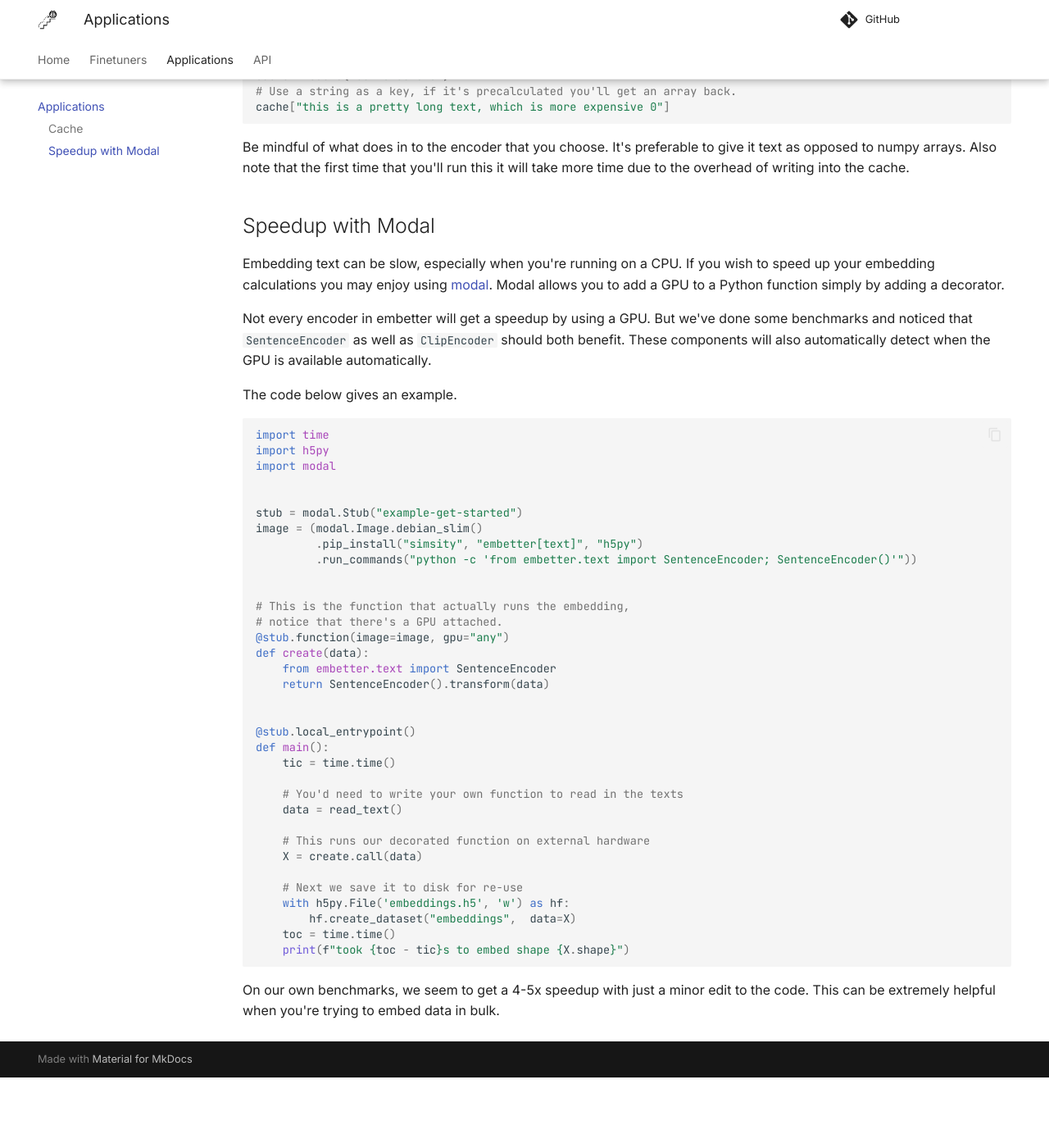
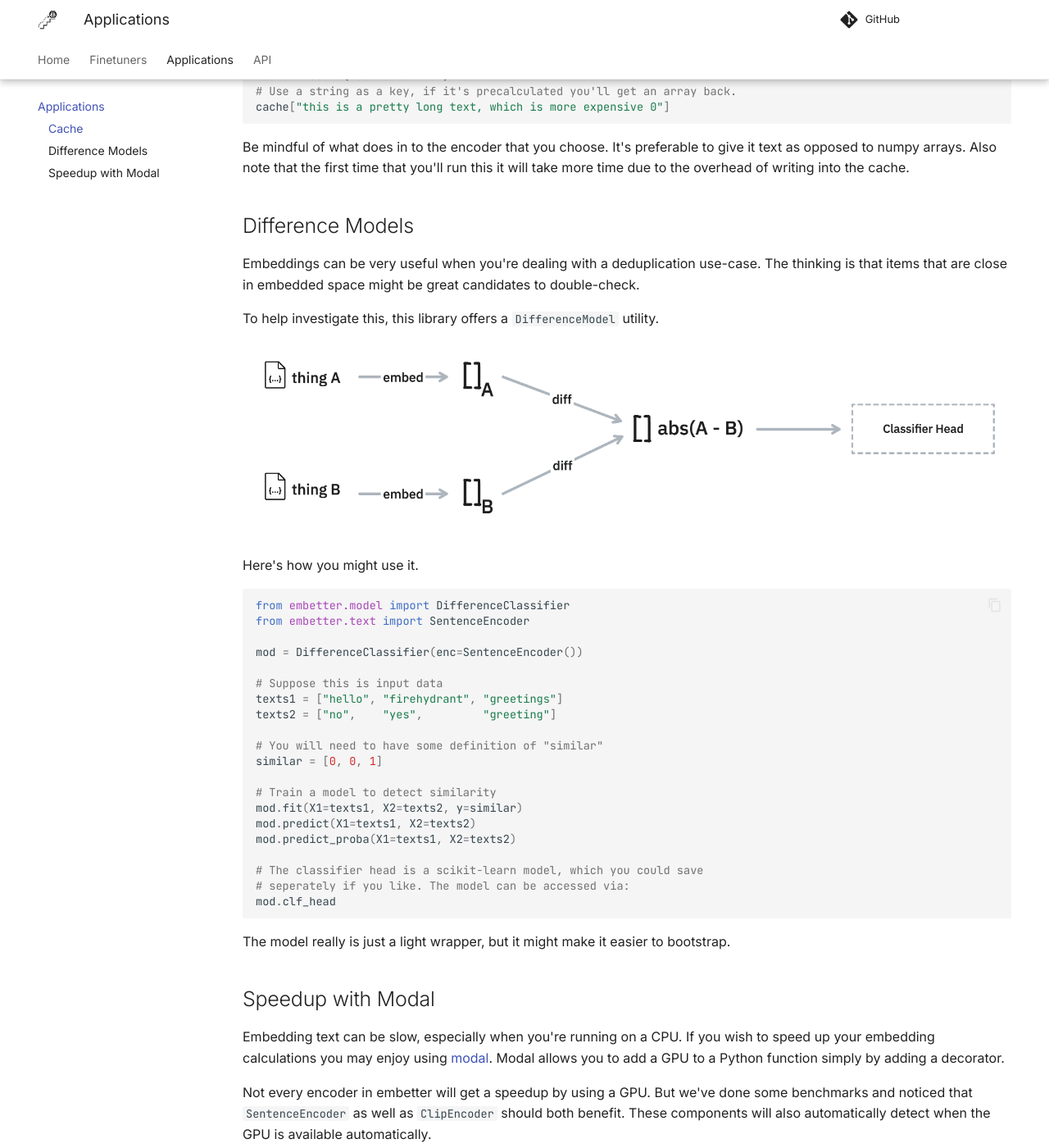
Before and after one commit to koaning/embetter, an MkDocs documentation site: the page built from docs/applications.md, in a window 1280 px wide and 1400 px high, scrolled down 771 px. Shown: the whole window at 82% size. Built offline with MkDocs 1.6.1 and Material for MkDocs 9.7.7, drawn with Linux system fonts in a browser that asks for light colours; comment, search, counter and statistics services are not loaded; before the commit the page ends 2085 px from its top, so only the background shows below that.

Commit message:
added docs

````diff
--- a/docs/applications.md
+++ b/docs/applications.md
@@ -42,6 +42,42 @@ cache["this is a pretty long text, which is more expensive 0"]
 Be mindful of what does in to the encoder that you choose. It's preferable to give it
 text as opposed to numpy arrays. Also note that the first time that you'll run this
 it will take more time due to the overhead of writing into the cache.
+
+## Difference Models
+
+Embeddings can be very useful when you're dealing with a deduplication use-case. The thinking
+is that items that are close in embedded space might be great candidates to double-check.
+
+To help investigate this, this library offers a `DifferenceModel` utility.
+
+![](images/difference-model.png)
+
+Here's how you might use it.
+
+```python
+from embetter.model import DifferenceClassifier
+from embetter.text import SentenceEncoder
+
+mod = DifferenceClassifier(enc=SentenceEncoder())
+
+# Suppose this is input data
+texts1 = ["hello", "firehydrant", "greetings"]
+texts2 = ["no",    "yes",         "greeting"]
+
+# You will need to have some definition of "similar"
+similar = [0, 0, 1]
+
+# Train a model to detect similarity
+mod.fit(X1=texts1, X2=texts2, y=similar)
+mod.predict(X1=texts1, X2=texts2)
+mod.predict_proba(X1=texts1, X2=texts2)
+
+# The classifier head is a scikit-learn model, which you could save
+# seperately if you like. The model can be accessed via:
+mod.clf_head
+```
+
+The model really is just a light wrapper, but it might make it easier to bootstrap.
 
 ## Speedup with Modal
 
````
Also changed, not shown: docs/images/difference-model.png (added).
